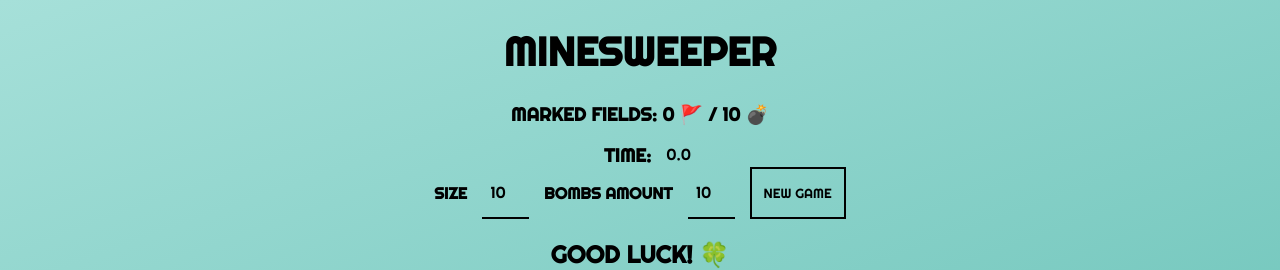
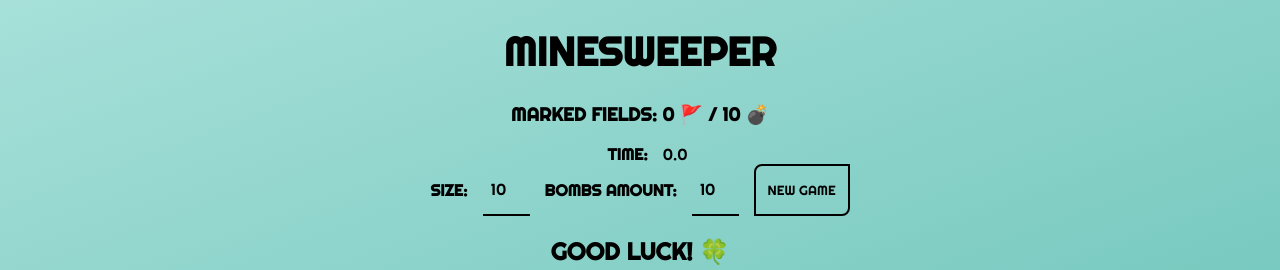
Before and after one commit to paatryk01/minesweeperTS, a Vue app: page / in a window 1280 px wide. Shown: the top 270 px of the page. Built offline with nearby package versions, Linux system fonts and the light colour scheme.

Commit message:
small css changes

```diff
--- a/src/components/Board.vue
+++ b/src/components/Board.vue
@@ -1,7 +1,7 @@
 <template>
   <div>
     <form class="options" @submit.prevent="prepareNewGame">
-      <p>Size</p>
+      <p>Size:</p>
       <input
         type="number"
         class="input-number"
@@ -9,7 +9,7 @@
         :max="fieldSizeMax"
         v-model.number="width"
       />
-      <p>Bombs Amount</p>
+      <p>Bombs Amount:</p>
       <input
         type="number"
         class="input-number"
@@ -366,7 +366,6 @@ export default class Board extends Mixins(TimerMixin) {
   text-align: center;
 }
 .bomb {
-  /* background-color: red; */
   display: flex;
   justify-content: center;
   align-items: center;
@@ -392,14 +391,19 @@ export default class Board extends Mixins(TimerMixin) {
   background-color: transparent;
   color: #000;
   border: 2px solid #000;
-  padding: 6px 12px;
+  padding: 4px 12px;
+  border-radius: 8px 0px 8px 0px;
+  transition: border-radius 1s;
 }
 .startButton:hover {
   cursor: pointer;
-  transition: 1s;
+  transition: 2s;
   background-color: #000;
   color: #fff;
   border-radius: 0px 8px 0px 8px;
+}
+.startButton:focus {
+  outline: none;
 }
 .one {
   color: #0000ff;
@@ -433,7 +437,9 @@ export default class Board extends Mixins(TimerMixin) {
   font-size: 16px;
   text-align: center;
 }
-
+.options input:focus {
+  outline: none;
+}
 .input-number::placeholder {
   color: #000;
 }
--- a/src/components/Timer.vue
+++ b/src/components/Timer.vue
@@ -1,6 +1,6 @@
 <template>
   <div class="timer-group">
-    <h3>Time:</h3>
+    <p>Time:</p>
     <div id="timer">{{ this.timeElapsed.toFixed(1) }}</div>
   </div>
 </template>
@@ -24,10 +24,10 @@ export default class Timer extends Vue {
 .timer-group {
   display: flex;
   justify-content: center;
+}
+.timer-group p {
+  margin: 0 15px;
   font-size: 16px;
-}
-
-.timer-group h3 {
-  margin: 0 15px;
+  font-weight: 600;
 }
 </style>
```
